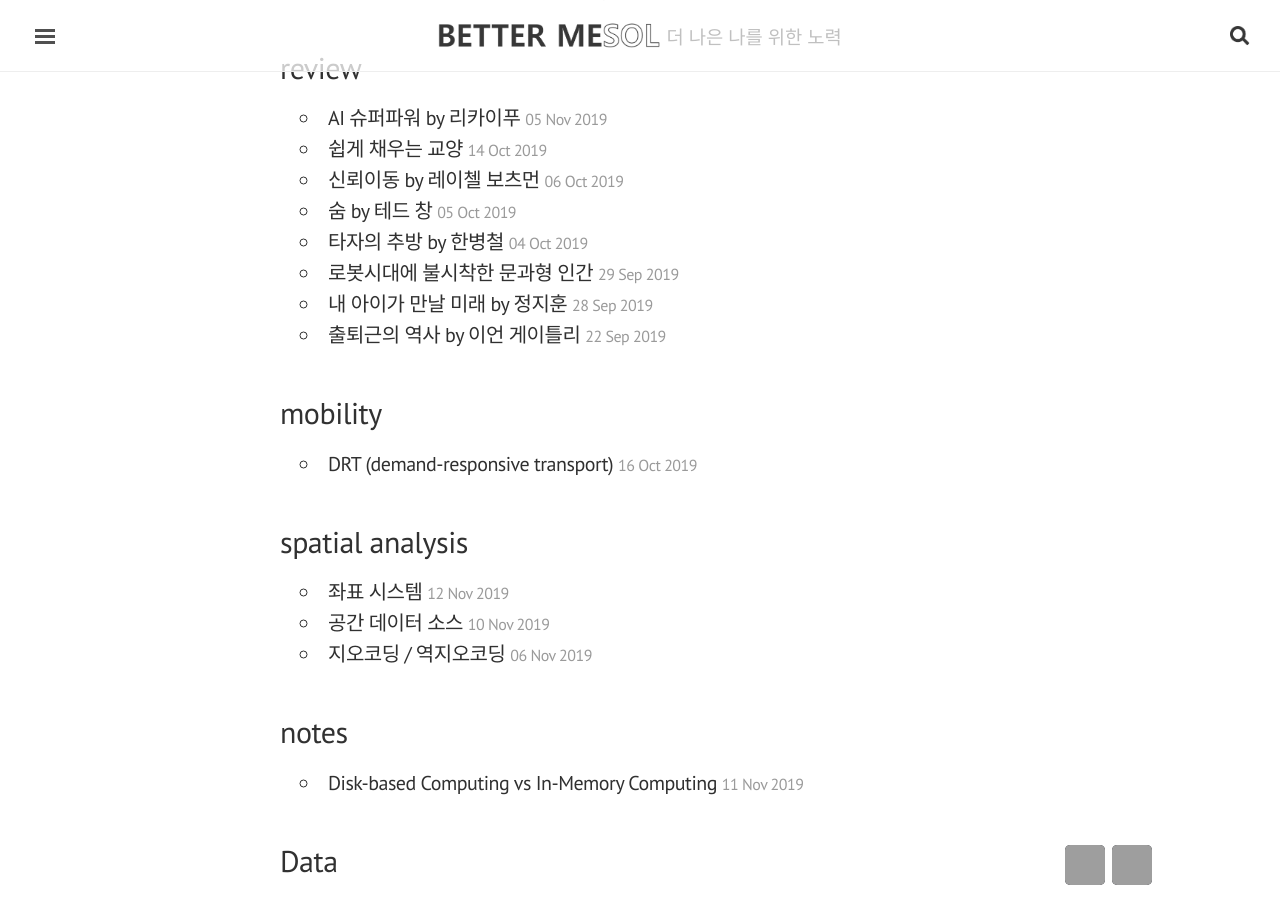
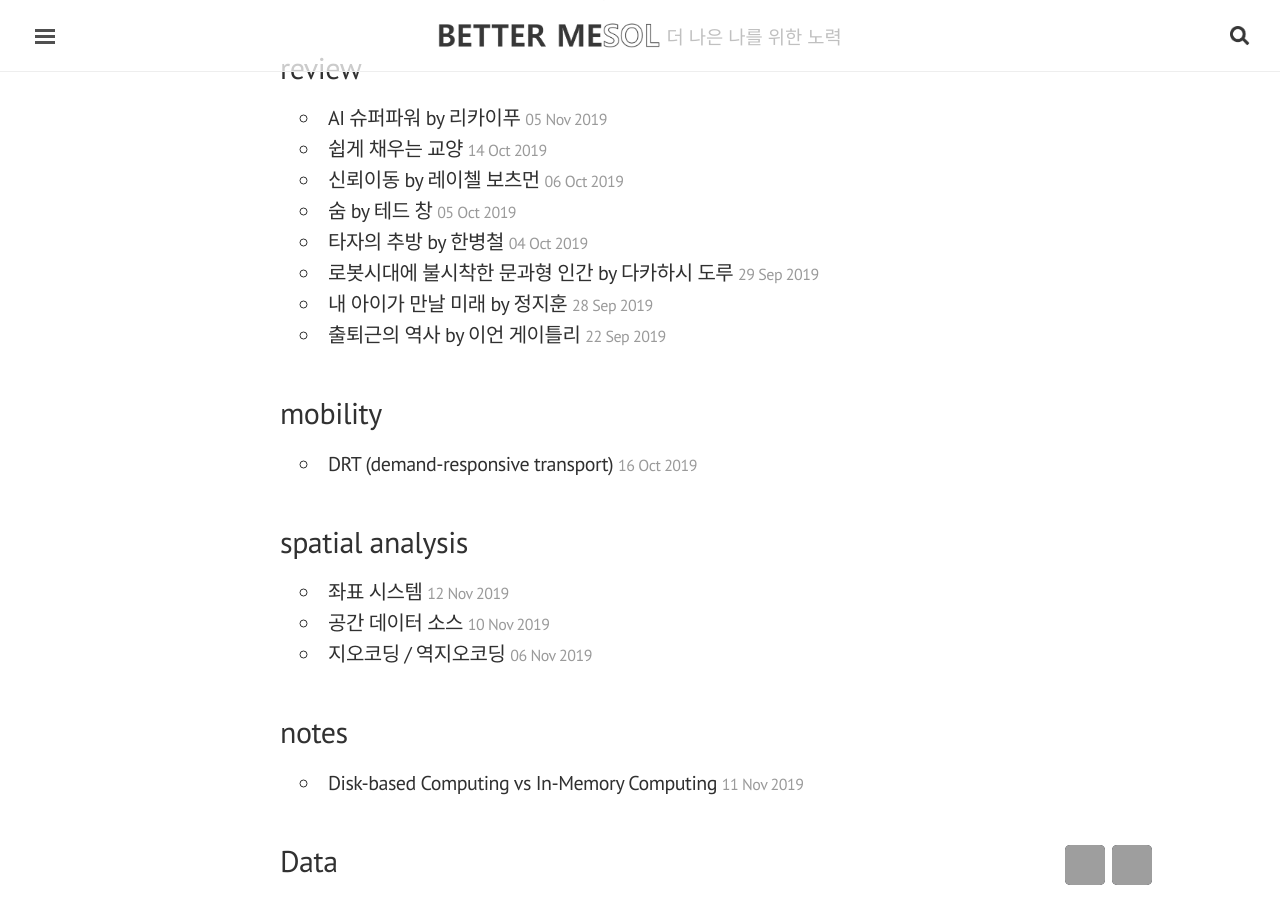
Before and after one commit to bettermesol/bettermesol.github.io, a Jekyll site: the page built from blog/categories.html, in a window 1280 px wide and 900 px high, scrolled down 1525 px. Built offline with Jekyll 4.4.1, drawn with Linux system fonts in a browser that asks for light colours; nearby versions of some CDN libraries; grey boxes are pictures that could not be loaded.

Commit message:
Update 2019-09-29-reivew_book_Humanities_in_the_Robot_Age.md

```diff
--- a/_posts/2019-09-29-reivew_book_Humanities_in_the_Robot_Age.md
+++ b/_posts/2019-09-29-reivew_book_Humanities_in_the_Robot_Age.md
@@ -1,5 +1,5 @@
 ---
-title: "로봇시대에 불시착한 문과형 인간"
+title: "로봇시대에 불시착한 문과형 인간 by 다카하시 도루"
 excerpt: "책 속의 한 줄"
 last_modified_at: 2019-09-29T16:20:02-05:00
 categories:
```
